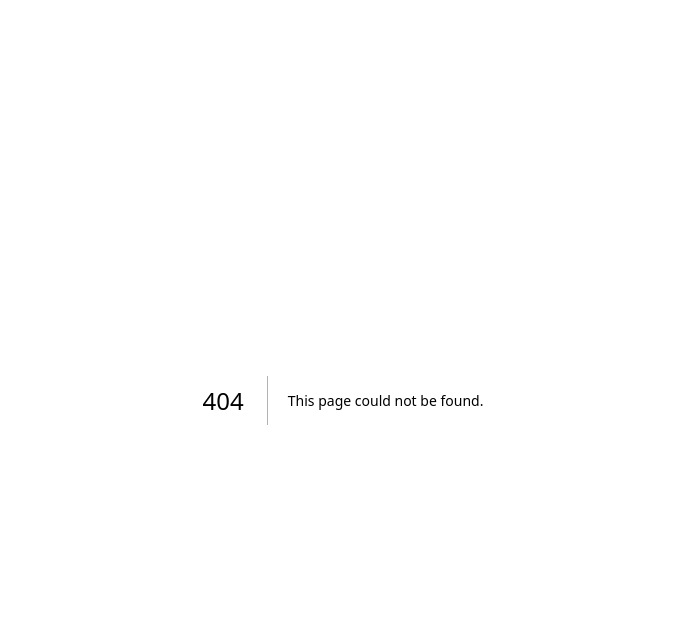
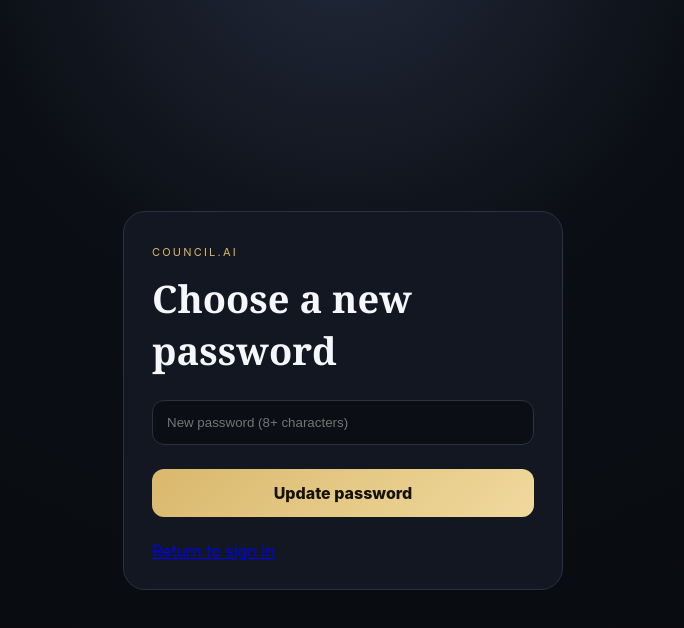
Before and after one commit to kljonesjr215/council-ai, a Next.js app: page /reset-password in a window 1280 px wide. Before the commit this address had no page. Shown: the top 628 px of the page, without its empty margins (297-981 px from the left). Built offline with nearby package versions, Linux system fonts and the light colour scheme.

Commit message:
Add password reset completion page

```diff
--- /dev/null
+++ b/app/reset-password/page.tsx
@@ -0,0 +1,20 @@
+"use client";
+import {FormEvent,useState} from "react";
+import Link from "next/link";
+import {createClient} from "@/lib/supabase/client";
+export default function ResetPassword(){
+ const [password,setPassword]=useState("");const [message,setMessage]=useState("");const [busy,setBusy]=useState(false);
+ async function submit(e:FormEvent){
+  e.preventDefault();setBusy(true);setMessage("");
+  try{
+   const {error}=await createClient().auth.updateUser({password});
+   if(error)throw error;
+   setMessage("Password updated. You can return to your Council.");
+  }catch(e){setMessage(e instanceof Error?e.message:"Unable to update password. Request a new reset link.");}
+  finally{setBusy(false)}
+ }
+ return <main className="authShell"><section className="authCard"><span className="eyebrow">COUNCIL.AI</span><h1>Choose a new password</h1>
+  <form onSubmit={submit}><input type="password" autoComplete="new-password" placeholder="New password (8+ characters)" minLength={8} required value={password} onChange={e=>setPassword(e.target.value)}/><button className="primary" type="submit" disabled={busy}>{busy?"Updating...":"Update password"}</button></form>
+  <p role="status" aria-live="polite">{message}</p><Link href="/login">Return to sign in</Link>
+ </section></main>;
+}
```
